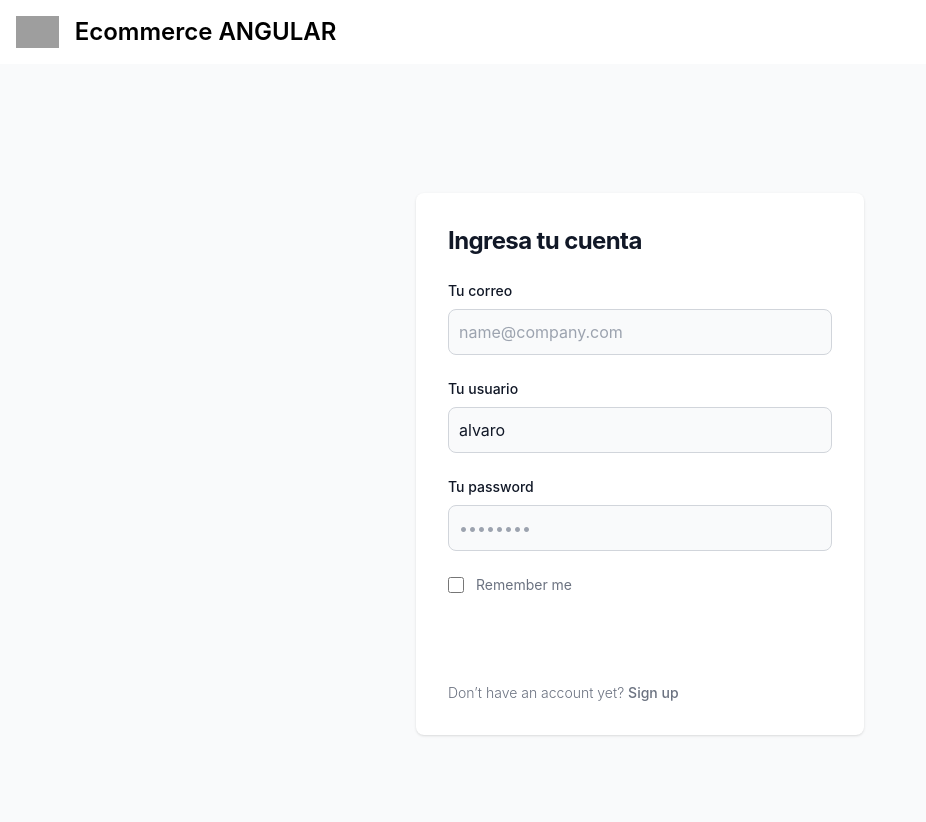
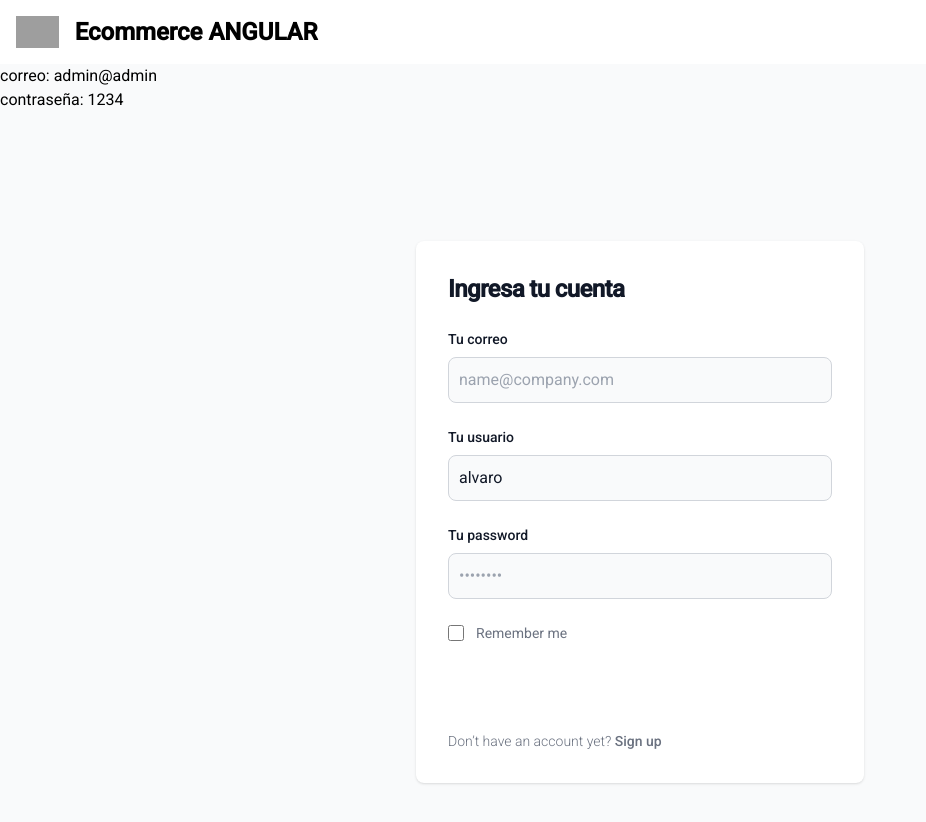
Before and after one commit to Neira21/ecommerce-angular, an Angular app: page /user in a window 1280 px wide. Shown: the top 822 px of the page, without its empty margins (0-926 px from the left). Built offline with nearby package versions, Linux system fonts and the light colour scheme; grey boxes are pictures that could not be loaded.

Commit message:
ecommerce-angular changes in user and product list

```diff
--- a/angular.json
+++ b/angular.json
@@ -25,6 +25,7 @@
               "src/assets"
             ],
             "styles": [
+              "@angular/material/prebuilt-themes/indigo-pink.css",
               "src/styles.css"
             ],
             "scripts": []
@@ -84,6 +85,7 @@
               "src/assets"
             ],
             "styles": [
+              "@angular/material/prebuilt-themes/indigo-pink.css",
               "src/styles.css"
             ],
             "scripts": []
--- a/package.json
+++ b/package.json
@@ -11,10 +11,12 @@
   "private": true,
   "dependencies": {
     "@angular/animations": "^17.0.0",
+    "@angular/cdk": "^17.3.10",
     "@angular/common": "^17.0.0",
     "@angular/compiler": "^17.0.0",
     "@angular/core": "^17.0.0",
     "@angular/forms": "^17.0.0",
+    "@angular/material": "^17.3.10",
     "@angular/platform-browser": "^17.0.0",
     "@angular/platform-browser-dynamic": "^17.0.0",
     "@angular/router": "^17.0.0",
--- a/src/app/app.config.ts
+++ b/src/app/app.config.ts
@@ -3,7 +3,8 @@ import { provideRouter, withComponentInputBinding } from '@angular/router';
 
 import { routes } from './app.routes';
 import { provideHttpClient } from '@angular/common/http';
+import { provideAnimationsAsync } from '@angular/platform-browser/animations/async';
 
 export const appConfig: ApplicationConfig = {
-  providers: [provideRouter(routes, withComponentInputBinding()), provideHttpClient()],
+  providers: [provideRouter(routes, withComponentInputBinding()), provideHttpClient(), provideAnimationsAsync()],
 };
--- a/src/app/products/features/product-list/product-list.component.html
+++ b/src/app/products/features/product-list/product-list.component.html
@@ -4,6 +4,11 @@
 <p class="text-center text-red-500">ERROR</p>
 } @default{
 <section>
+
+  @if(mensaje) {
+  <p class="text-center text-green-500">{{mensaje}}</p>
+  }
+
   <div
     class="grid grid-cols-1 sm:grid-cols-2 md:grid-cols-3 lg:grid-cols-4 gap-4"
   >
@@ -63,7 +68,7 @@
           >
         </div>
         <div
-          class="flex items-center justify-between rounded-lg gap-x-3 w-full h-10 px-2"
+          class="flex items-center justify-between rounded-lg gap-x-3 w-full px-2"
         >
           <p
             class="text-2xl font-bold text-gray-900 dark:text-white whitespace-nowrap flex-shrink-0"
@@ -71,7 +76,7 @@
             ${{ product.price }}
           </p>
           <button
-            class="whitespace-nowrap max-h-10 cursor-pointer text-white bg-blue-700 hover:bg-blue-800"
+            class="whitespace-nowrap  py-4 px-2 cursor-pointer text-white bg-blue-700 hover:bg-blue-800"
             (click)="add(product)"
           >
             Add to cart
--- a/src/app/products/features/product-list/product-list.component.ts
+++ b/src/app/products/features/product-list/product-list.component.ts
@@ -14,6 +14,8 @@ import { ProductStateService } from '../../data/product-state.service';
 })
 export default class ProductListComponent {
 
+  mensaje= "";
+
   productsState = inject(ProductStateService);
   cartState = inject(CartStateService).state;
 
@@ -21,11 +23,18 @@ export default class ProductListComponent {
   addToCard = output<Product>();
 
   add(product:Product) {
-
     this.cartState.add({
       product,
       quantity: 1}
     );
+
+    this.mensaje = "Producto agregado al carrito";
+
+    setTimeout(() => {
+      this.mensaje = "";
+    }, 3000);
   }
 
+
+
 }
--- a/src/app/user/features/user-ecommerce/user-ecommerce.component.html
+++ b/src/app/user/features/user-ecommerce/user-ecommerce.component.html
@@ -1,6 +1,13 @@
 
   <section class="bg-gray-50 dark:bg-gray-900">
+    <div>
+      <p>correo: admin&#64;admin</p>
+      <p>contraseña: 1234</p>
+    </div>
+
   <div class="flex flex-col items-center justify-center px-6 py-8 mx-auto md:h-screen lg:py-0">
+
+
       <div class="w-full bg-white rounded-lg shadow dark:border md:mt-0 sm:max-w-md xl:p-0 dark:bg-gray-800 dark:border-gray-700">
           <div class="p-6 space-y-4 md:space-y-6 sm:p-8">
               <h1 class="text-xl font-bold leading-tight tracking-tight text-gray-900 md:text-2xl dark:text-white">
--- a/src/index.html
+++ b/src/index.html
@@ -6,6 +6,8 @@
   <base href="/">
   <meta name="viewport" content="width=device-width, initial-scale=1">
   <link rel="icon" type="image/x-icon" href="favicon.ico">
+  <link href="https://fonts.googleapis.com/css2?family=Roboto:wght@300;400;500&display=swap" rel="stylesheet">
+  <link href="https://fonts.googleapis.com/icon?family=Material+Icons" rel="stylesheet">
 </head>
 <body>
   <app-root></app-root>
--- a/src/styles.css
+++ b/src/styles.css
@@ -11,3 +11,6 @@ body{
   font-size: 16px;
   line-height: 1.5;
 }
+
+html, body { height: 100%; }
+body { margin: 0; font-family: Roboto, "Helvetica Neue", sans-serif; }
```
Also changed, not shown: 1 other file (tests, documents, lock files or other folders).
